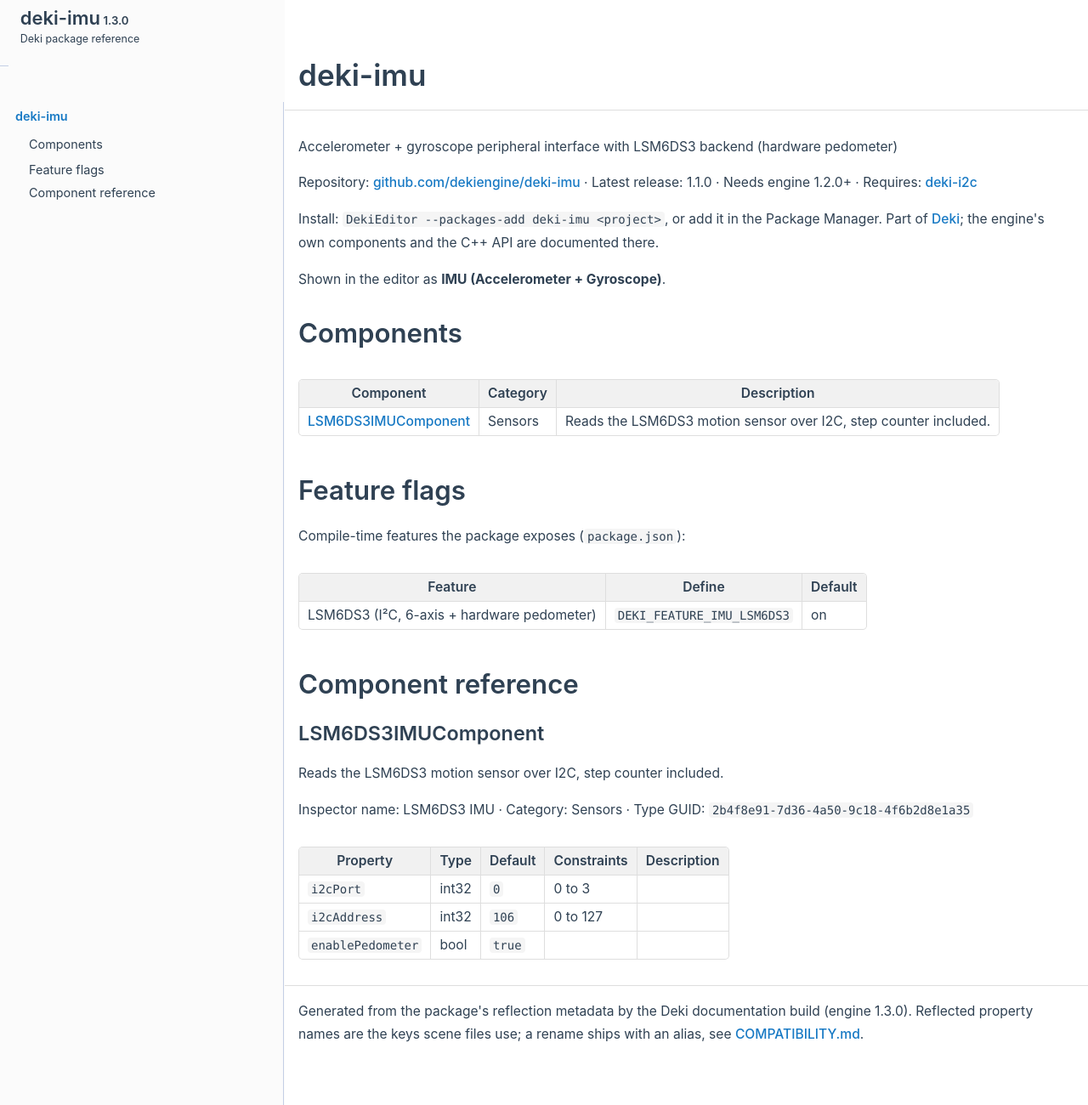
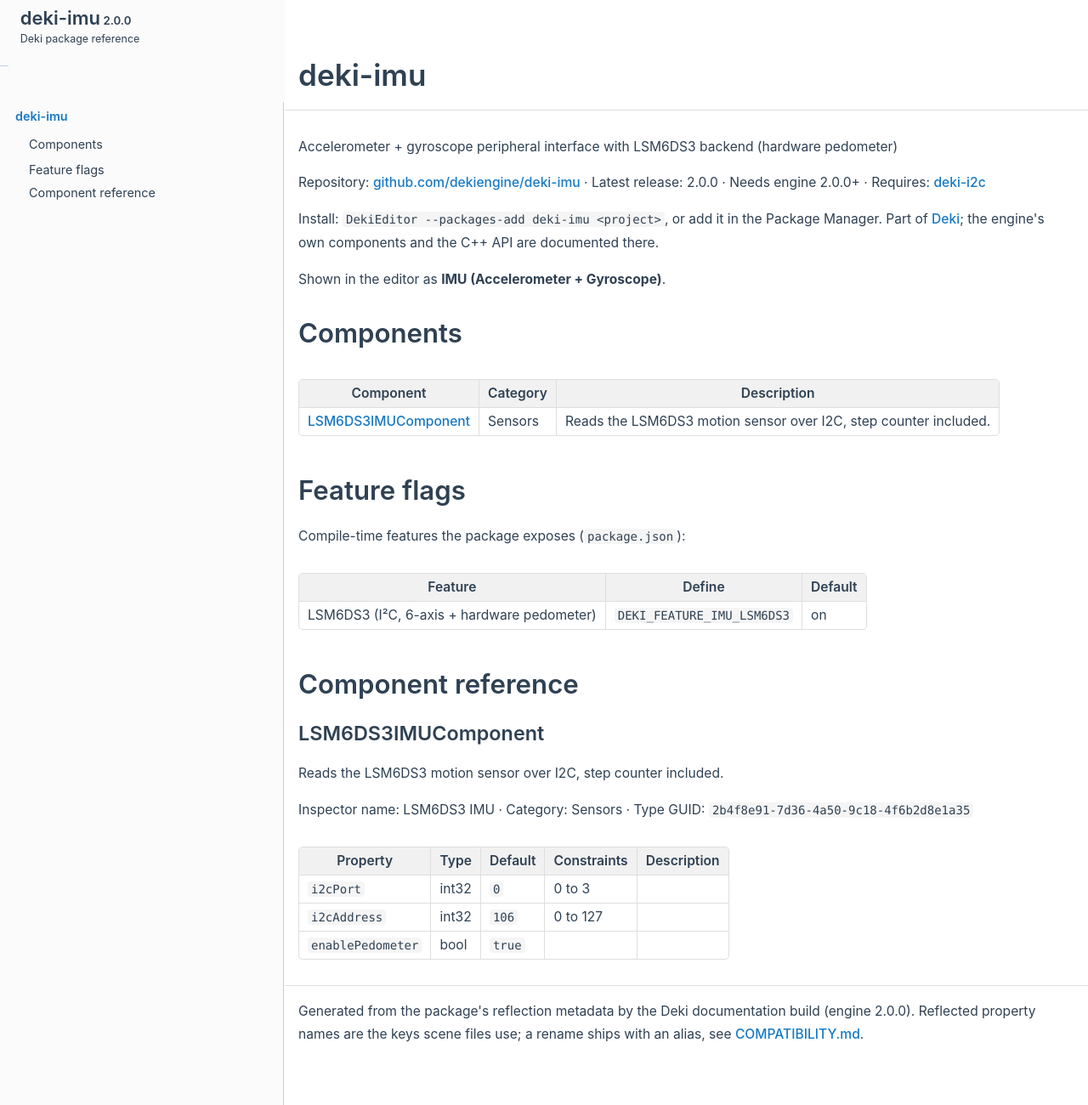
Before and after one commit to dekiengine/deki-imu, a plain HTML site: page index.html in a window 1280 px wide and 1335 px high. Shown: the top 1300 px of the page at 85% size. Drawn offline with Linux system fonts and the light colour scheme.

Commit message:
Docs for deki-imu from deki-editor 9f5d49b

```diff
--- a/index.html
+++ b/index.html
@@ -25,7 +25,7 @@
  <tbody>
  <tr id="projectrow">
   <td id="projectalign">
-   <div id="projectname">deki-imu<span id="projectnumber">&#160;1.3.0</span>
+   <div id="projectname">deki-imu<span id="projectnumber">&#160;2.0.0</span>
    </div>
    <div id="projectbrief">Deki package reference</div>
   </td>
@@ -80,7 +80,7 @@
 <div class="contents">
 <div class="textblock"><p><a class="anchor" id="mainpage"></a></p>
 <p>Accelerometer + gyroscope peripheral interface with LSM6DS3 backend (hardware pedometer)</p>
-<p>Repository: <a href="https://github.com/dekiengine/deki-imu">github.com/dekiengine/deki-imu</a> · Latest release: 1.1.0 · Needs engine 1.2.0+ · Requires: <a href="https://dekiengine.github.io/deki-i2c/">deki-i2c</a></p>
+<p>Repository: <a href="https://github.com/dekiengine/deki-imu">github.com/dekiengine/deki-imu</a> · Latest release: 2.0.0 · Needs engine 2.0.0+ · Requires: <a href="https://dekiengine.github.io/deki-i2c/">deki-i2c</a></p>
 <p>Install: <span class="tt">DekiEditor --packages-add deki-imu &lt;project&gt;</span>, or add it in the Package Manager. Part of <a href="https://dekiengine.github.io/docs/">Deki</a>; the engine's own components and the C++ API are documented there.</p>
 <p>Shown in the editor as <b>IMU (Accelerometer + Gyroscope)</b>.</p>
 <h1 class="doxsection"><a class="anchor" id="autotoc_md0"></a>
@@ -117,7 +117,7 @@
 <td class="markdownTableBodyNone"><span class="tt">enablePedometer</span>  </td><td class="markdownTableBodyNone">bool  </td><td class="markdownTableBodyNone"><span class="tt">true</span>  </td><td class="markdownTableBodyNone"></td><td class="markdownTableBodyNone"></td></tr>
 </table>
 <hr  />
-<p>Generated from the package's reflection metadata by the Deki documentation build (engine 1.3.0). Reflected property names are the keys scene files use; a rename ships with an alias, see <a href="https://github.com/dekiengine/deki-editor/blob/master/COMPATIBILITY.md">COMPATIBILITY.md</a>. </p>
+<p>Generated from the package's reflection metadata by the Deki documentation build (engine 2.0.0). Reflected property names are the keys scene files use; a rename ships with an alias, see <a href="https://github.com/dekiengine/deki-editor/blob/master/COMPATIBILITY.md">COMPATIBILITY.md</a>. </p>
 </div></div><!-- PageDoc -->
 <a href="doxygen_crawl.html"></a>
 </div><!-- contents -->
```
Also changed, not shown: dir_0fb03ab8944611a8e3c5c9ba4e2e097d.html (+1 -1 lines), dir_4fef79e7177ba769987a8da36c892c5f.html (+1 -1 lines), dir_9f56491857ad02ee39c505d677254e9d.html (+1 -1 lines), dir_e2cf8ecc49c41cbc53d71e2f6f58b926.html (+1 -1 lines).
